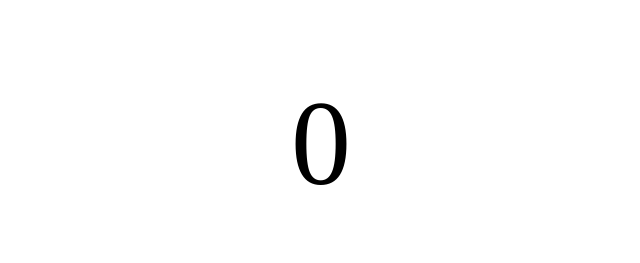
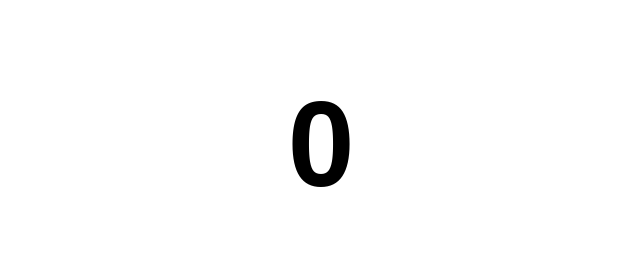
Before and after one commit to matfarb/unit-1-assessment, a plain HTML site: page index.html in a window 1280 px wide. Shown: the top 263 px of the page, 319-959 px from the left. Drawn offline with nearby package versions, Linux system fonts and the light colour scheme.

Commit message:
small changes

```diff
--- a/css/style.css
+++ b/css/style.css
@@ -3,7 +3,9 @@ body{
 }
 
 #big-num{
+    font-family: Arial, Helvetica, sans-serif;
     font-size: 120px;
+    font-weight: bold;
     text-align: center;
     margin: 75px;
 }
```
